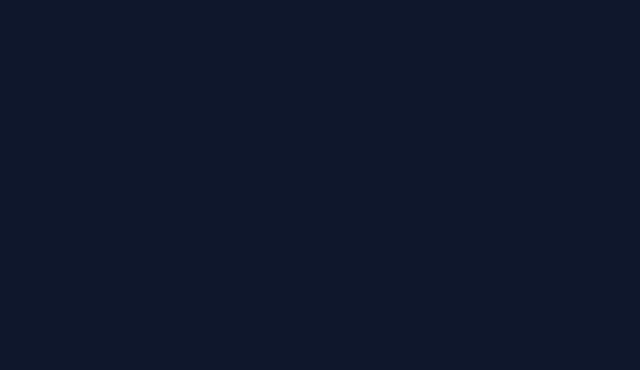
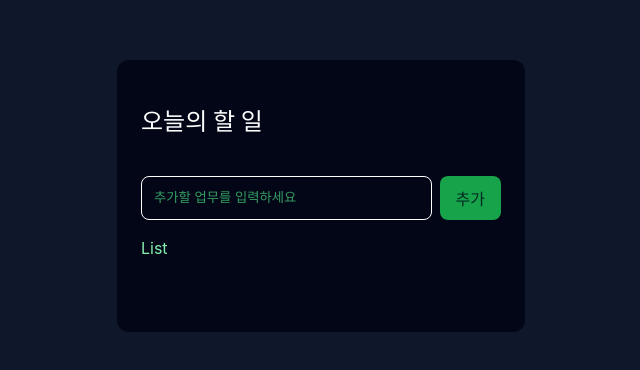
Before and after one commit to domino3333/react-diy, a React (Vite) app in the folder todo-app-diy/: page / in a window 1280 px wide. Shown: the part 204-574 px from the top of the page, without its empty margins (319-959 px from the left). Built offline with nearby package versions, Linux system fonts and the light colour scheme.

Commit message:
이렇게 하면 자식이 ...todos를 모르는 상태라 잘못 짠 코드가 됨, 항상 자식이 재료를 올려주면 부모가 받아서 요리하게 하기

```diff
--- a/todo-app-diy/src/App.jsx
+++ b/todo-app-diy/src/App.jsx
@@ -1,10 +1,26 @@
 import './App.css'
+import Adder from './components/Adder'
+import Header from './components/Header'
+import List from './components/List'
+import { useState } from 'react'
 
 function App() {
 
+  const[todos,setTodos] = useState({
+    id:-1,
+    content:"축구",
+    date:new Date().getTime()
+  });
+
   return (
     <>
+    <div className='App'>
 
+      <Header/>
+      <Adder setContent={setTodos}/>
+      <List/>
+      <p>{console.log({todos})}</p>
+    </div>
     </>
   )
 }
--- /dev/null
+++ b/todo-app-diy/src/components/Adder.jsx
@@ -0,0 +1,40 @@
+import { useRef, useState } from 'react';
+import '../css/Adder.css'
+
+const Adder = ({ setTodos }) => {
+
+    //content는 입력 중인 값, 등록하면 setTodos로 가야 함
+    const [content, setContent] = useState('');
+    const add_input_ref = useRef();
+    const idRef = useRef(0);
+
+    const clickAddBtn = ()=>{
+        if(content ==='') return;
+
+        const newData={
+            id:idRef.current++,
+            content:content,
+            date:new Date().getTime()
+
+        }
+        setTodos([newData,...todos]);
+    }
+
+    const observeInputData = (e)=>{
+        setContent(e.target.value);
+    }
+
+    return (<>
+        <div className="Adder">
+            <input
+                ref={add_input_ref}
+                className="adder-input"
+                placeholder="추가할 업무를 입력하세요"
+                onChange={observeInputData}
+            />
+            <button className="adder-button" onClick={clickAddBtn}>추가</button>
+        </div>
+    </>)
+}
+
+export default Adder;
```
